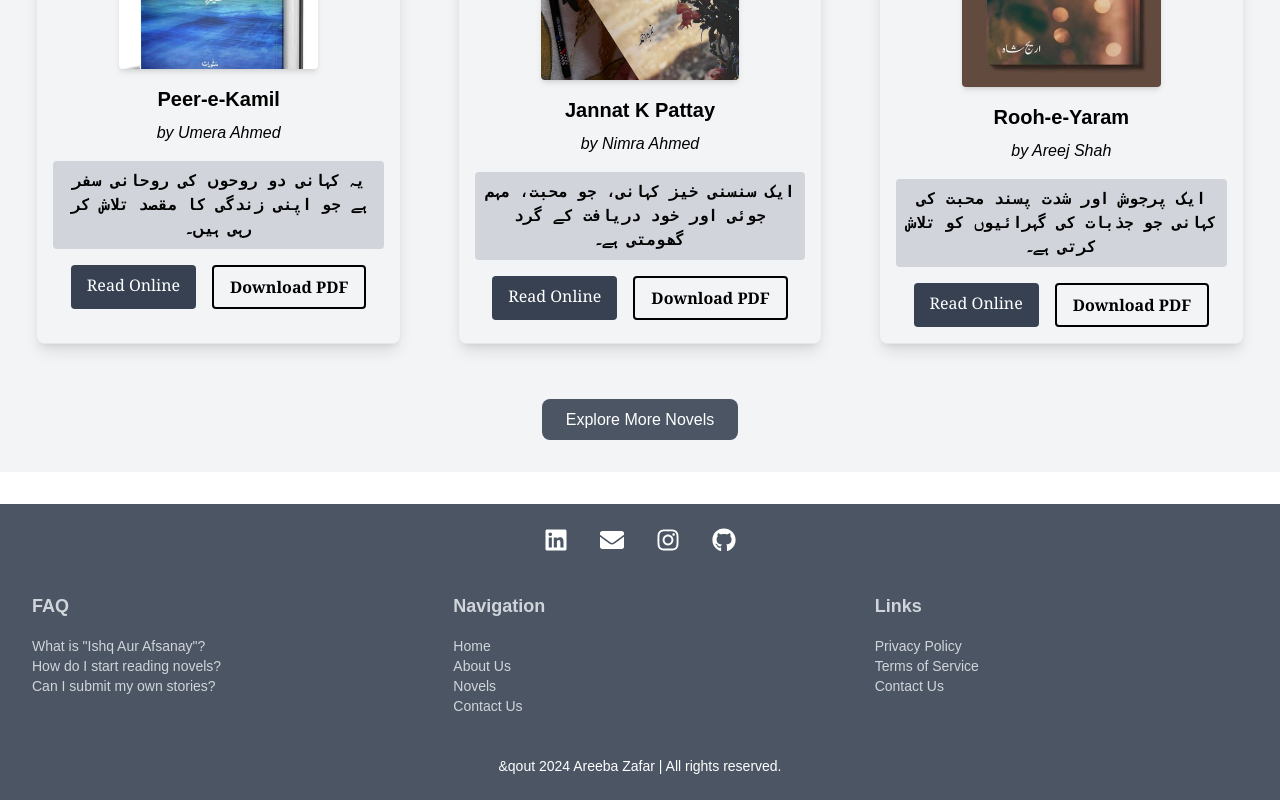
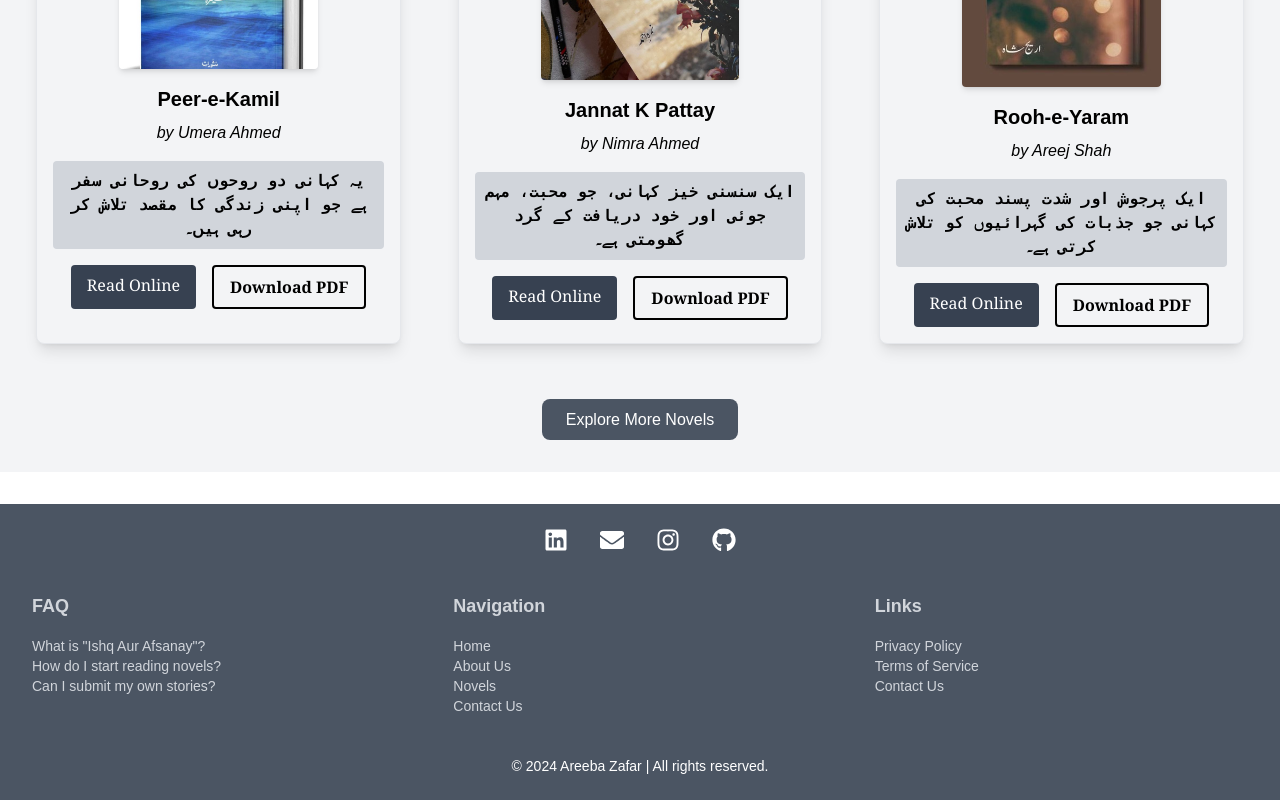
Before and after one commit to AreebaZafarChohan/novel-website-tailwind, a Next.js app: page / in a window 1280 px wide. Shown: the part 921-1721 px from the top of the page. Built offline with nearby package versions, Linux system fonts and the light colour scheme.

Commit message:
some issues solving

```diff
--- a/package.json
+++ b/package.json
@@ -23,8 +23,5 @@
     "postcss": "^8",
     "tailwindcss": "^3.4.1",
     "typescript": "^5"
-  },
-    "rules": {
-      "react/no-unescaped-entities": "off"
-    }
+  }
 }
--- a/src/app/components/Footer.tsx
+++ b/src/app/components/Footer.tsx
@@ -80,7 +80,7 @@ const Footer = () => {
 
         {/* All Rights Reserved */}
         <div className="text-center text-sm text-white">
-          &qout 2024 Areeba Zafar | All rights reserved.
+          &copy; 2024 Areeba Zafar | All rights reserved.
         </div>
       </div>
     </footer>
```
